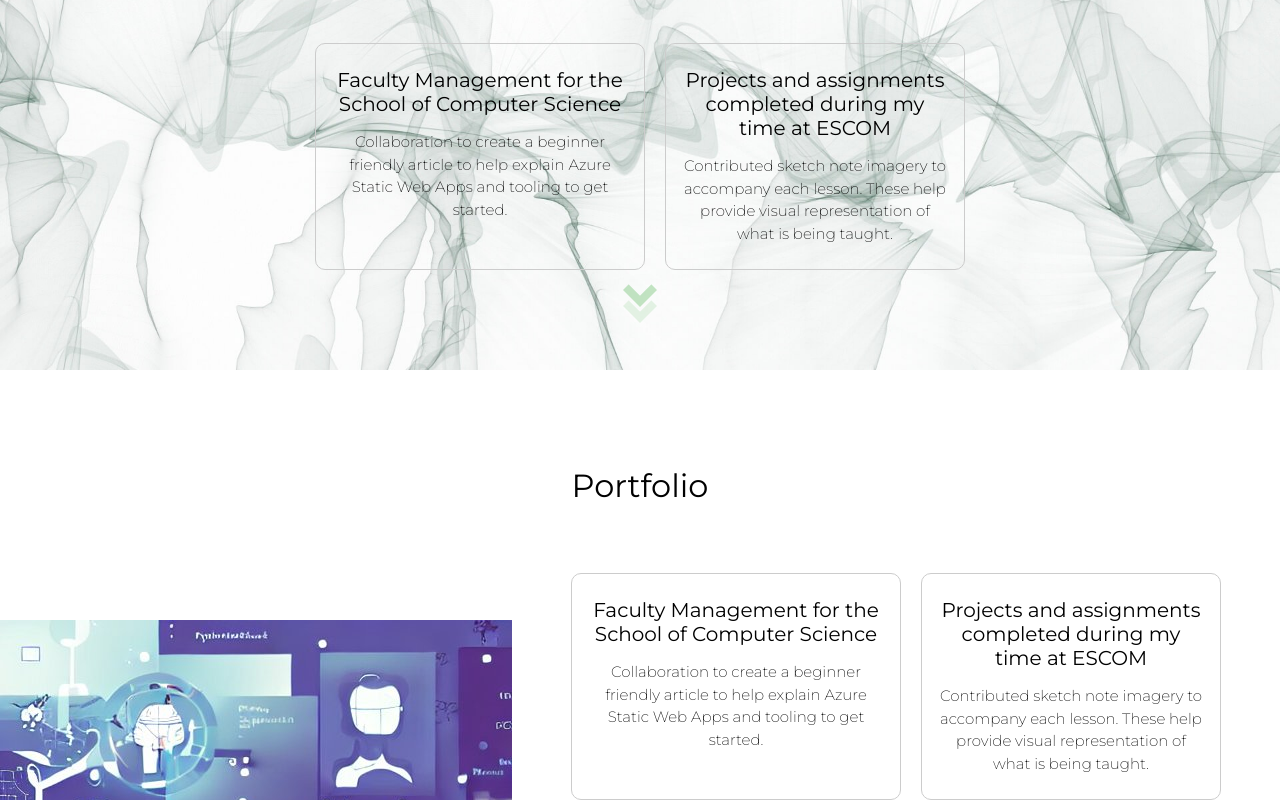
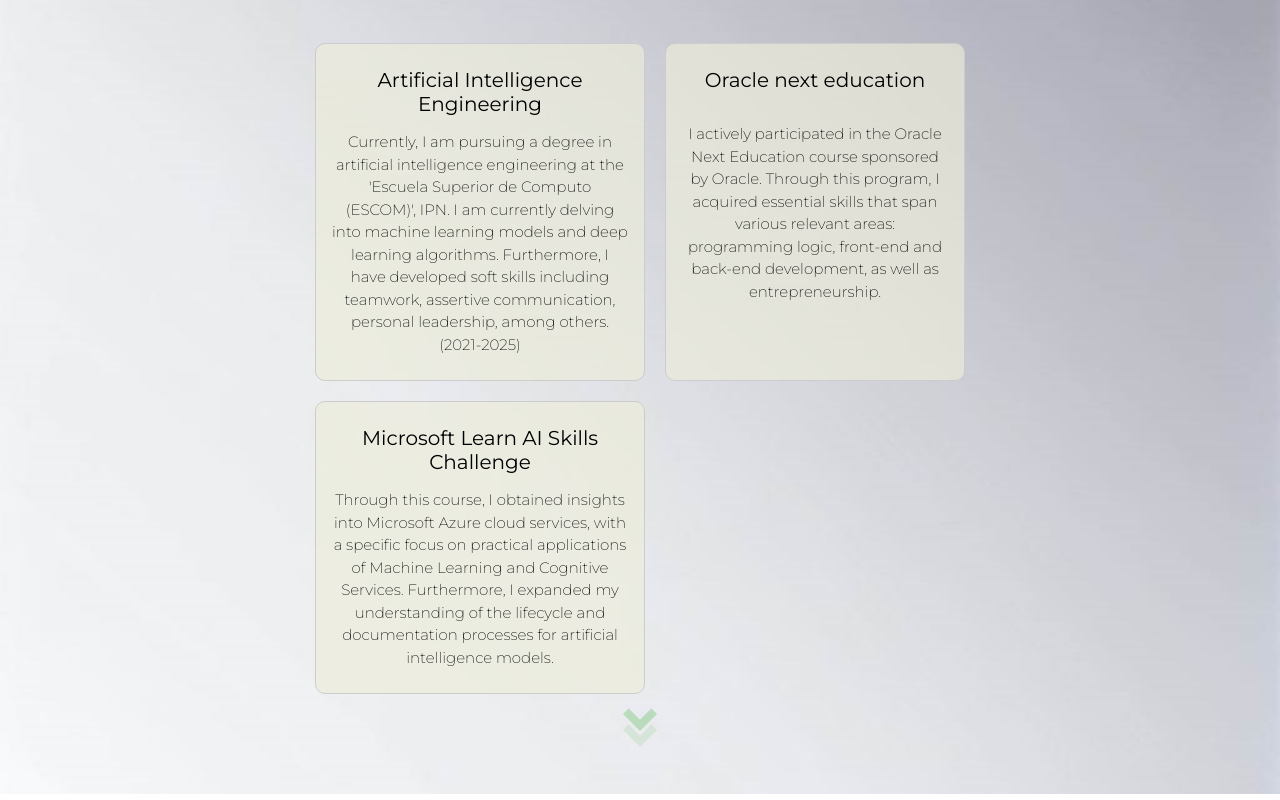
Before and after one commit to OscarJuJi/Portfolio, a React (Vite) app: page / in a window 1280 px wide. Shown: the part 2360-3160 px from the top of the page. Built offline with nearby package versions, Linux system fonts and the light colour scheme.

Commit message:
Education section updated

```diff
--- a/src/Components/About.jsx
+++ b/src/Components/About.jsx
@@ -17,7 +17,7 @@
  * Sort description that expands on your title on the Home component.
  */
 const description =
-  "I'm a Artificial intelligence engineering student. I enjoy e creating automated learning systems with versatile practical applications, Additionally, I strive to learn more about artificial intelligence, particularly within the world of technology, to expand my expertise.";
+  "I'm a Artificial intelligence engineering student. I enjoy creating automated learning systems with versatile practical applications, Additionally, I strive to learn more about artificial intelligence, particularly within the world of technology, to expand my expertise.";
 
 /**
  * List of some of skills or technologies I work on, are learning,
@@ -82,7 +82,7 @@
         <hr />
         <p style={{ padding: "1rem 3rem 0" }}>{detailOrQuote}</p>
       </div>
-      <div id="section07" className="demo" style={{ position: 'absolute', bottom: '-3rem', left: '50%', transform: 'translateX(-50%)', zIndex: 1 }}>
+      <div id="Scroll_Down_B_S" className="S_D_B_S_C" style={{ position: 'absolute', bottom: '-3rem', left: '50%', transform: 'translateX(-50%)', zIndex: 1 }}>
         <a href="#education"><span></span><span></span><span></span></a>
       </div>
     </section>
--- a/src/Components/Education.jsx
+++ b/src/Components/Education.jsx
@@ -1,3 +1,4 @@
+
 /**
  * Education component
  *
@@ -5,20 +6,24 @@
  */
 import React from "react";
 
-import image from "../images/motion-background.jpg";
+import image from "../images/Edu_BG2.jpg";
 
 const imageAltText = "purple and blue abstract background";
-const projectList = [
+const educationList = [
   {
-    title: "Faculty Management for the School of Computer Science",
+    title: "Artificial Intelligence Engineering",
     description:
-      "Collaboration to create a beginner friendly article to help explain Azure Static Web Apps and tooling to get started.",
-
+      "Currently, I am pursuing a degree in artificial intelligence engineering at the 'Escuela Superior de Computo (ESCOM)', IPN. I am currently delving into machine learning models and deep learning algorithms. Furthermore, I have developed soft skills including teamwork, assertive communication, personal leadership, among others.(2021-2025)",
   },
   {
-    title: "Projects and assignments completed during my time at ESCOM",
+    title: "Oracle next education",
     description:
-      "Contributed sketch note imagery to accompany each lesson. These help provide visual representation of what is being taught.",
+      "I actively participated in the Oracle Next Education course sponsored by Oracle. Through this program, I acquired essential skills that span various relevant areas: programming logic, front-end and back-end development, as well as entrepreneurship.",
+  },
+  {
+    title: "Microsoft Learn AI Skills Challenge",
+    description:
+      "Through this course, I obtained insights into Microsoft Azure cloud services, with a specific focus on practical applications of Machine Learning and Cognitive Services. Furthermore, I expanded my understanding of the lifecycle and documentation processes for artificial intelligence models.",
   },
 ];
 
@@ -28,16 +33,16 @@
     <h2 style={{ textAlign: "center" }}>Education</h2>
     <div style={{ display: "flex", flexDirection: "row", paddingTop: "3rem" }}>
       <div className="container">
-        {projectList.map((project) => (
-          <div className="box" key={project.title}>
-            {/* <p>{project}</p> */}
-            <h3 style={{ flexBasis: "40px" }}>{project.title}</h3>
-            <p className="small">{project.description}</p>
+        {educationList.map((education) => (
+          <div className="box" key={education.title} style={{background:"#eeeedcaa"}}>
+            {/* <p>{education}</p> */}
+            <h3 style={{ flexBasis: "40px" }}>{education.title}</h3>
+            <p className="small">{education.description}</p>
           </div>
         ))}
       </div>
     </div>
-    <div id="section07" className="demo" style={{ position: 'absolute', bottom: '-3rem', left: '50%', transform: 'translateX(-50%)', zIndex: 1 }}>
+    <div id="Scroll_Down_B_S" className="S_D_B_S_C" style={{ position: 'absolute', bottom: '-3rem', left: '50%', transform: 'translateX(-50%)', zIndex: 1 }}>
       <a href="#portfolio"><span></span><span></span><span></span></a>
     </div>
   </section>
--- a/src/Components/Home.jsx
+++ b/src/Components/Home.jsx
@@ -1,8 +1,7 @@
 /**
  * Home component
  *
- * The section at the top of the page to display image of your
- * choice, name and title that describes your career focus.
+ * The section at the top of the page.
  */
 
 import React from "react";
@@ -26,7 +25,7 @@
         <h1 style={{ marginBottom: "3rem"}}className="word">{name}</h1>
         <h2>{title}</h2>
       </div>
-      <div id="section07" className="demo" style={{ position: 'absolute', bottom: '-3rem', left: '50%', transform: 'translateX(-50%)', zIndex: 1 }}>
+      <div id="Scroll_Down_B_S" className="S_D_B_S_C" style={{ position: 'absolute', bottom: '-3rem', left: '50%', transform: 'translateX(-50%)', zIndex: 1 }}>
         <a href="#about"><span></span><span></span><span></span></a>
       </div>
     </section>
--- a/src/Components/Portfolio.jsx
+++ b/src/Components/Portfolio.jsx
@@ -66,7 +66,7 @@
         </div>
         <div className="container">
           {projectList.map((project) => (
-            <div className="box" key={project.title}>
+            <div className="box" key={project.title} style={{background:"#eeeedcaa"}}>
               <a href={project.url} target="_blank" rel="noopener noreferrer">
                 <h3 style={{ flexBasis: "40px" }}>{project.title}</h3>
               </a>
--- a/src/styles.css
+++ b/src/styles.css
@@ -126,7 +126,7 @@
   width: 30px;
 }
 
-.demo a {
+.S_D_B_S_C a {
   position: absolute;
   bottom: 20px;
   left: 50%;
@@ -140,13 +140,13 @@
   text-decoration: none;
   transition: opacity .3s;
 }
-.demo a:hover {
+.S_D_B_S_C a:hover {
   opacity: .5;
 }
-#section07 a {
+#Scroll_Down_B_S a {
   padding-top: 80px;
 }
-#section07 a span {
+#Scroll_Down_B_S a span {
   position: absolute;
   top: 0;
   left: 50%;
@@ -162,16 +162,16 @@
   opacity: 0;
   box-sizing: border-box;
 }
-#section07 a span:nth-of-type(1) {
+#Scroll_Down_B_S a span:nth-of-type(1) {
   -webkit-animation-delay: 0s;
   animation-delay: 0s;
 }
-#section07 a span:nth-of-type(2) {
+#Scroll_Down_B_S a span:nth-of-type(2) {
   top: 16px;
   -webkit-animation-delay: .15s;
   animation-delay: .15s;
 }
-#section07 a span:nth-of-type(3) {
+#Scroll_Down_B_S a span:nth-of-type(3) {
   top: 32px;
   -webkit-animation-delay: .3s;
   animation-delay: .3s;
```
Also changed, not shown: src/images/Edu_BG2.jpg (added).
